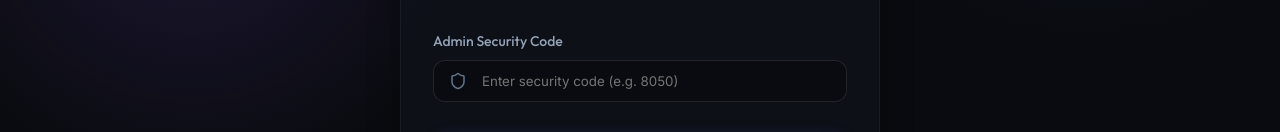
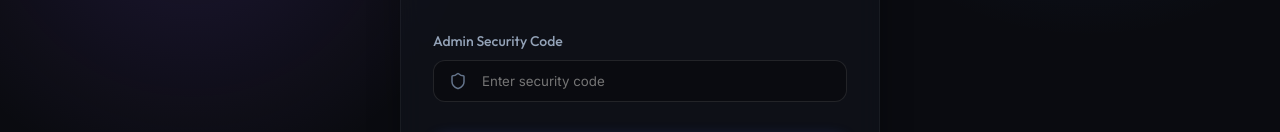
Before and after one commit to Almostdied000/blockchain-certificate-platform, a React (Vite) app: page /login in a window 1280 px wide. Shown: the part 515-647 px from the top of the page. Built offline with nearby package versions, Linux system fonts and the light colour scheme.

Commit message:
fix: remove security code from placeholder in admin login

```diff
--- a/src/pages/Auth/Login.jsx
+++ b/src/pages/Auth/Login.jsx
@@ -145,7 +145,7 @@ const Login = ({ setUser }) => {
                   type="password"
                   className="input-field"
                   style={{ paddingLeft: '3rem' }}
-                  placeholder="Enter security code (e.g. 8050)"
+                  placeholder="Enter security code"
                   value={securityCode}
                   onChange={(e) => setSecurityCode(e.target.value)}
                   required={role === 'admin'}
```
